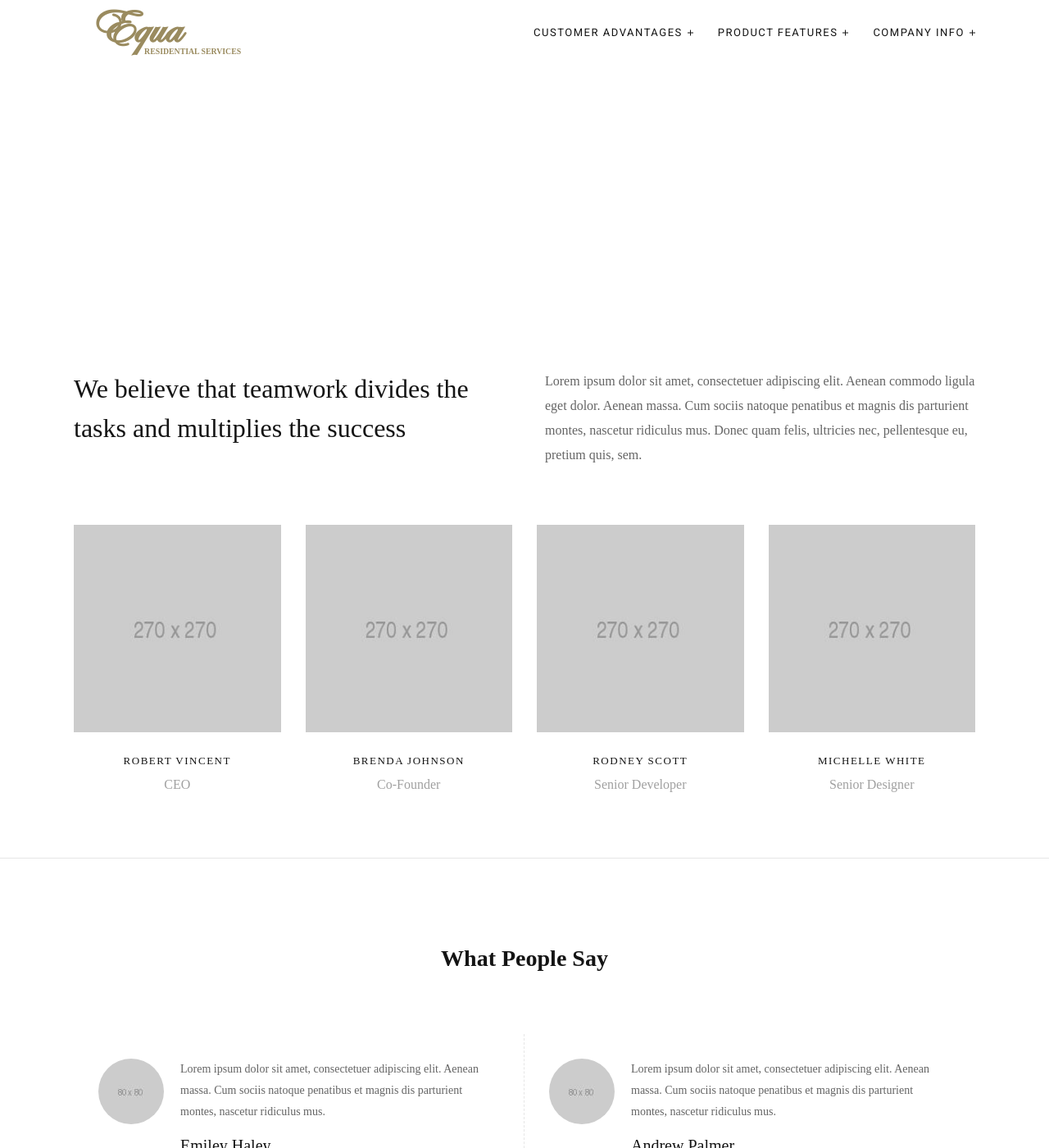
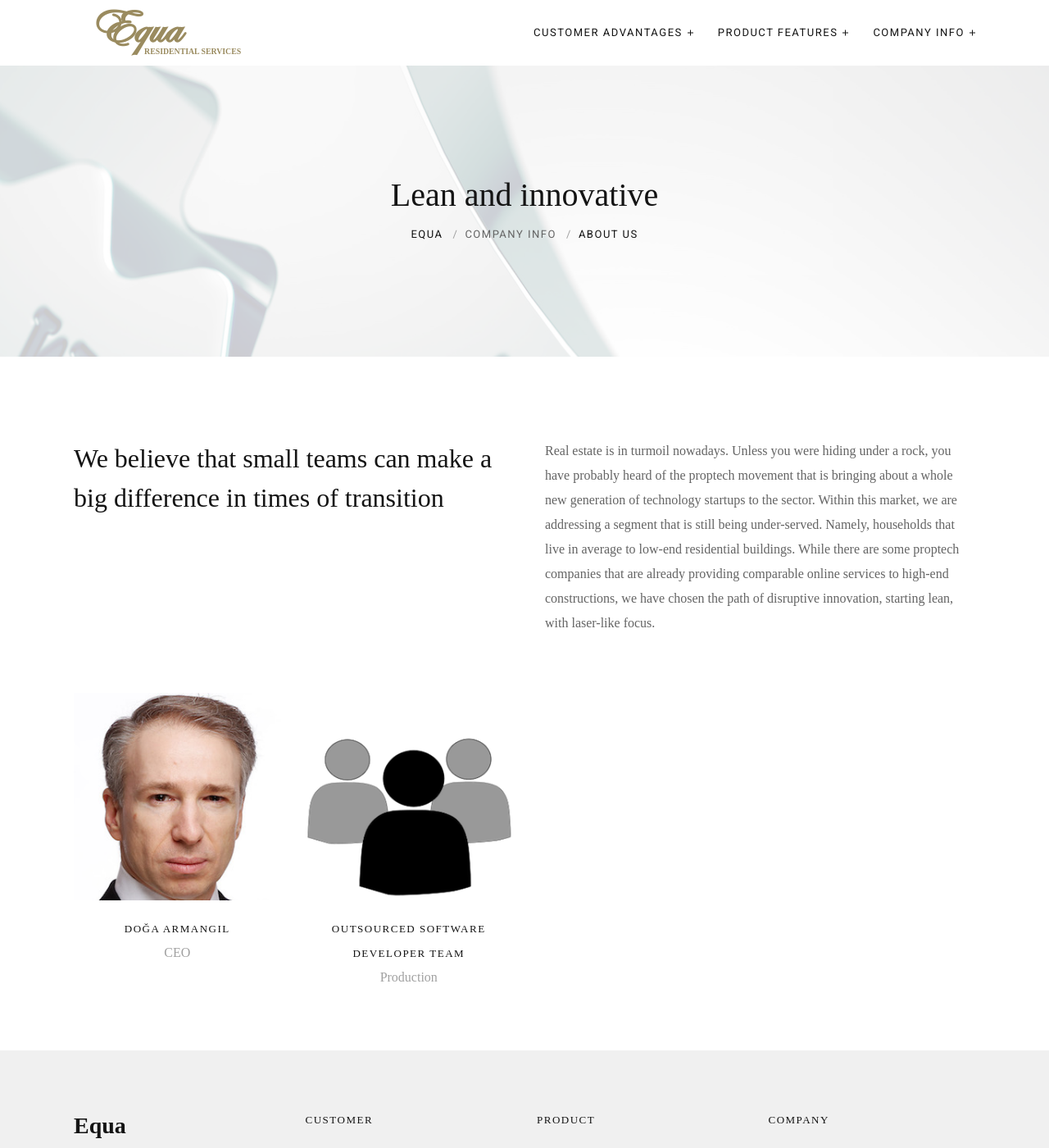
Before and after one commit to residential-services/rs-webapp-www, a Jekyll site: the page built from en/company/about/index.html, in a window 1280 px wide and 1400 px high. Shown: the whole window at 82% size. Built offline with Jekyll 4.4.1, drawn with Linux system fonts in a browser that asks for light colours; some web fonts are replaced; a script that is not in the unit is left out; some of the changed text lies outside the part shown.

```diff
--- a/_data/en.yml
+++ b/_data/en.yml
@@ -1,34 +1,31 @@
 menu:
   -
-    title: &1_0_t Customer advantages
+    title: &1_0_title Customer advantages
     items:
       -
-        title: &1_1_t For property managers
+        title: &1_1_title For property managers
         path: /customers/property-managers/
       -
-        title: &1_2_t Pricing
+        title: &1_2_title Pricing
         path: /customers/pricing/
   -
-    title: &2_0_t Product features
+    title: &2_0_title Product features
     items:
       -
-        title: &2_1_t Property manager application
+        title: &2_1_title Property manager application
         path: /product/property-managers/
       -
-        title: &2_2_t Tenant application
+        title: &2_2_title Tenant application
         path: /product/tenants/
   -
-    title: &3_0_t Company info
+    title: &3_0_title Company info
     items:
       -
-        title: &3_1_t About us
+        title: &3_1_title About us
         path: /company/about/
       -
-        title: &3_2_t Contact
+        title: &3_2_title Contact
         path: /company/contact/
-      -
-        title: &3_3_t Careers
-        path: /company/careers/
 homepage:
   image: /assets/my/images/1920x1200/geneva-cityscape-1920x1200.jpg
   text:
@@ -57,8 +54,8 @@ customers:
       title: Your digital connection with tenants
       breadcrumbs:
         - Equa
-        - *1_0_t
-        - *1_1_t
+        - *1_0_title
+        - *1_1_title
     about:
       -
         title: Equa helps you reduce the cost of managing properties
@@ -139,8 +136,8 @@ customers:
       title: Premium online service for your residential properties
       breadcrumbs:
         - Equa
-        - *1_0_t
-        - *1_2_t
+        - *1_0_title
+        - *1_2_title
     pricing:
       title: Pricing
       description: >-
@@ -204,8 +201,8 @@ product:
       title: Equa enhances your ERP system seamlessly
       breadcrumbs:
         - Equa
-        - *2_0_t
-        - *2_1_t
+        - *2_0_title
+        - *2_1_title
     tiles:
       -
         pair:
@@ -311,11 +308,11 @@ product:
   tenants:
     header:
       image: /assets/my/images/1920x1200/AdobeStock_163432157-modified-1920x1200.jpeg
-      title: Your digital lifestyle at home
+      title: Digital lifestyle at home and beyond
       breadcrumbs:
         - Equa
-        - *2_0_t
-        - *2_2_t
+        - *2_0_title
+        - *2_2_title
     tiles:
       -
         pair:
@@ -344,7 +341,7 @@ product:
           -
             image: /assets/my/images/550x367/tumbleweed-laundry-550x367.jpg
             lead: 03.
-            title: Your personal laundry timetable
+            title: Personal laundry timetable
             description: >-
               Equa automatically makes reservations for you of the shared laundry facilities if your building is so equipped.
               You can then modify your reservations if you wish.
@@ -387,21 +384,51 @@ product:
     #       Lorem ipsum  sit amet, consectetuer adipiscing elit. Aenean massa. Cum sociis natoque penatibus et magnis dis parturient montes,
     #       nascetur ridiculus mus.
 company:
-  about: ""
+  about:
+    header:
+      image: /assets/my/images/1920x1200/AdobeStock_80032341-cropped-1920x1200.jpg
+      title: Lean and innovative
+      breadcrumbs:
+        - Equa
+        - *3_0_title
+        - *3_1_title
+    team:
+      title: We believe that small teams can make a big difference in times of transition
+      description: >-
+        Real estate is in turmoil nowadays.
+        Unless you were hiding under a rock, you have probably heard of the proptech movement that is
+        bringing about a whole new generation of technology startups to the sector.
+        Within this market, we are addressing a segment that is still being under-served.
+        Namely, households that live in average to low-end residential buildings.
+        While there are some proptech companies that are already providing comparable online services
+        to high-end constructions, we have chosen the path of disruptive innovation,
+        starting lean, with laser-like focus.
+      members:
+        -
+          name: Doğa Armangil
+          role: CEO
+          image: /assets/my/images/270x270/1IMG_9898-cropped-270x270.jpg
+          linkedin: https://www.linkedin.com/in/dogaarmangil/
+        -
+          name: Outsourced software developer team
+          role: Production
+          image: /assets/my/images/270x270/user-group-270-270.png
+
   contact:
     header:
       image: /assets/my/images/1920x1200/AdobeStock_94673457-cropped-1920x1200.jpeg
       title: Contact
       breadcrumbs:
         - Equa
-        - *3_0_t
-        - *3_2_t
+        - *3_0_title
+        - *3_2_title
     email:
       title: Email
     phone:
       title: Phone
     address:
       title: Address
+    linkedin:
+      title: LinkedIn
     action:
       title: Send a message
-  careers: x
--- a/assets/my/css/default.css
+++ b/assets/my/css/default.css
@@ -17,3 +17,7 @@ body {
 .my-capitalize {
     text-transform: none !important;
 }
+
+footer {
+    /* font-size: smaller; */
+}
--- a/en/company/about/index.html
+++ b/en/company/about/index.html
@@ -37,31 +37,40 @@ Template demo at http://mono.flatheme.net/Pages/About/About-us-2.html
 			<div class="container">
 				<div class="row col-spacing-50">
 					<div class="col-12 col-lg-6">
-						<h2 class="font-weight-thin">We believe that teamwork divides the tasks and multiplies the success</h2>
+						<h2 class="font-weight-thin">
+							{{ c.team.title }}
+						</h2>
 					</div>
 					<div class="col-12 col-lg-6">
-						<p>Lorem ipsum dolor sit amet, consectetuer adipiscing elit. Aenean commodo ligula eget dolor. Aenean massa. Cum sociis natoque penatibus et magnis dis parturient montes, nascetur ridiculus mus. Donec quam felis, ultricies nec, pellentesque eu, pretium quis, sem.</p>
+						<p>
+							{{ c.team.description }}
+						</p>
 					</div>
 				</div><!-- end row -->
 				<div class="margin-top-70">
 					<div class="row team-wrapper team-box-hover-2">
+						{% for member in c.team.members %}
 						<!-- Team box 1 -->
 						<div class="col-12 col-md-6 col-lg-3 team-box">
 							<div class="team-img">
-								<img src="/assets/images/col-4-square.jpg" alt=""><!-- image source -->
+								<img src="{{ member.image }}" alt=""><!-- image source -->
 								<!-- social links -->
 								<div>
 									<ul>
-										<li><a href="#"><i class="fab fa-facebook-f"></i></a></li>
-										<li><a href="#"><i class="fab fa-twitter"></i></a></li>
-										<li><a href="#"><i class="fab fa-pinterest"></i></a></li>
+										{% if member.linkedin %}
+											<li><a href="{{ member.linkedin }}"><i class="fab fa-linkedin"></i></a></li>
+										{% endif %}
+										{% comment %} <li><a href="#"><i class="fab fa-facebook-f"></i></a></li> {% endcomment %}
+										{% comment %} <li><a href="#"><i class="fab fa-twitter"></i></a></li> {% endcomment %}
+										{% comment %} <li><a href="#"><i class="fab fa-pinterest"></i></a></li> {% endcomment %}
 									</ul>
 								</div>
 							</div>
-							<h6 class="heading-uppercase">Robert Vincent</h6>
-							<span>CEO</span>
+							<h6 class="heading-uppercase">{{ member.name }}</h6>
+							<span>{{ member.role }}</span>
 						</div>
-						<!-- Team box 2 -->
+						{% endfor %}
+						{% comment %} <!-- Team box 2 -->
 						<div class="col-12 col-md-6 col-lg-3 team-box">
 							<div class="team-img">
 								<img src="/assets/images/col-4-square.jpg" alt=""><!-- image source -->
@@ -108,14 +117,14 @@ Template demo at http://mono.flatheme.net/Pages/About/About-us-2.html
 							</div>
 							<h6 class="heading-uppercase">Michelle White</h6>
 							<span>Senior Designer</span>
-						</div>
+						</div> {% endcomment %}
 					</div><!-- end row -->
 				</div>
 			</div><!-- end container -->
 		</div>
 		<!-- end Team section -->
 
-		<!-- Testimonial -->
+		{% comment %} <!-- Testimonial -->
 		<div class="section border-top">
 			<div class="container">
 				<div class="section-title text-center">
@@ -169,4 +178,4 @@ Template demo at http://mono.flatheme.net/Pages/About/About-us-2.html
 				</div><!-- end testimonial-grid -->
 			</div><!-- end container -->
 		</div>
-		<!-- end Testimonial -->
+		<!-- end Testimonial --> {% endcomment %}
--- a/en/company/careers/index.html
+++ /dev/null
@@ -1,98 +0,0 @@
----
-layout: default
----
-{% comment %}
-Template demo at http://mono.flatheme.net/Pages/Careers/Careers.html
-{% endcomment %}
-
-
-		<header>
-				{% include navbar.html %}
-
-			<!-- Page header -->
-			<div class="bg-image parallax" style="background-image: url(../../assets/images/background.jpg)">
-				<div class="page-title-lg bg-black-07 text-center">
-					<div class="container">
-						<h1 class="font-weight-light">Careers</h1>
-						<nav aria-label="breadcrumb">
-							<ul class="breadcrumb">
-								<li class="breadcrumb-item"><a href="#">Home</a></li>
-								<li class="breadcrumb-item"><a href="#">Pages</a></li>
-								<li class="breadcrumb-item active" aria-current="page">Careers</li>
-							</ul>
-						</nav>
-					</div><!-- end container -->
-				</div><!-- end page-title -->
-			</div>
-		</header>
-
-		<!-- Career section 1 -->
-		<div class="section">
-			<div class="container">
-				<div class="row">
-					<div class="col-12 col-lg-4">
-						<h6 class="heading-uppercase">Web Developer</h6>
-						<p>Lorem ipsum dolor sit amet, consectetuer adipiscing elit. Aenean massa. Cum sociis natoque penatibus et magnis dis parturient montes, nascetur ridiculus mus.</p>
-					</div>
-					<div class="col-12 col-lg-4">
-						<h6 class="heading-uppercase">Responsibilities:</h6>
-						<ul class="list-icon list-icon-check">
-							<li>First</li>
-							<li>Second</li>
-							<li>Third</li>
-							<li>Fourth</li>
-						</ul>
-					</div>
-					<div class="col-12 col-lg-4">
-						<h6 class="heading-uppercase">Requirements:</h6>
-						<ul class="list-icon list-icon-check">
-							<li>First</li>
-							<li>Second</li>
-							<li>Third</li>
-							<li>Fourth</li>
-						</ul>
-					</div>
-				</div>
-			</div>
-		</div>
-		<!-- ene Career section 1 -->
-
-		<!-- Career section 2 -->
-		<div class="section border-top">
-			<div class="container">
-				<div class="row">
-					<div class="col-12 col-lg-4">
-						<h6 class="heading-uppercase">Project Manager</h6>
-						<p>Lorem ipsum dolor sit amet, consectetuer adipiscing elit. Aenean massa. Cum sociis natoque penatibus et magnis dis parturient montes, nascetur ridiculus mus.</p>
-					</div>
-					<div class="col-12 col-lg-4">
-						<h6 class="heading-uppercase">Responsibilities:</h6>
-						<ul class="list-icon list-icon-check">
-							<li>First</li>
-							<li>Second</li>
-							<li>Third</li>
-							<li>Fourth</li>
-						</ul>
-					</div>
-					<div class="col-12 col-lg-4">
-						<h6 class="heading-uppercase">Requirements:</h6>
-						<ul class="list-icon list-icon-check">
-							<li>First</li>
-							<li>Second</li>
-							<li>Third</li>
-							<li>Fourth</li>
-						</ul>
-					</div>
-				</div>
-			</div>
-		</div>
-		<!-- ene Career section 2 -->
-
-		<div class="bg-image parallax" style="background-image: url(../../assets/images/background.jpg)">
-			<div class="bg-white-08">
-				<div class="section-lg text-center">
-					<h2 class="font-weight-light">Send your CV via our email</h2>
-					<a class="button button-xl button-reveal-left-dark button-rounded margin-top-30" href="#"><i class="ti-email"></i><span>Get In Touch</span></a>
-				</div>
-			</div>
-		</div>
--- a/en/index.html
+++ b/en/index.html
@@ -21,7 +21,7 @@ Template demo at http://mono.flatheme.net/Home/Business-Clean-2.html
 
 <!-- Slider box 1 -->
 <div class="bg-image" style="background-image: url({{ c.image }})">
-	<div class=" page-title-lg bg-white-06 text-center" style='height: 800px;' >
+	<div class=" page-title-lg bg-white-06 text-center" style='height: 1200px;' >
 		<div class="container">
 					<p class="my-text-on-image lead margin-bottom-20" style="text-shadow: 0 0 2em white">
 						{{ c.text.lead }}
```
Also changed, not shown: en/company/contact/index.html (+17 -3 lines), index-redirect-to-google-drive.html (added, +13 -0 lines), index.html (+76 -10 lines), index1.html (deleted, +0 -79 lines), assets/my/images/1920x1200/AdobeStock_80032341-cropped-1920x1200.jpg (added), assets/my/images/270x270/1IMG_9898-cropped-270x270.jpg (added), assets/my/images/270x270/group-icon-270x270.png (added), assets/my/images/270x270/group-outline-270x270.jpg (added), assets/my/images/270x270/user-group-270-270.png (added).
